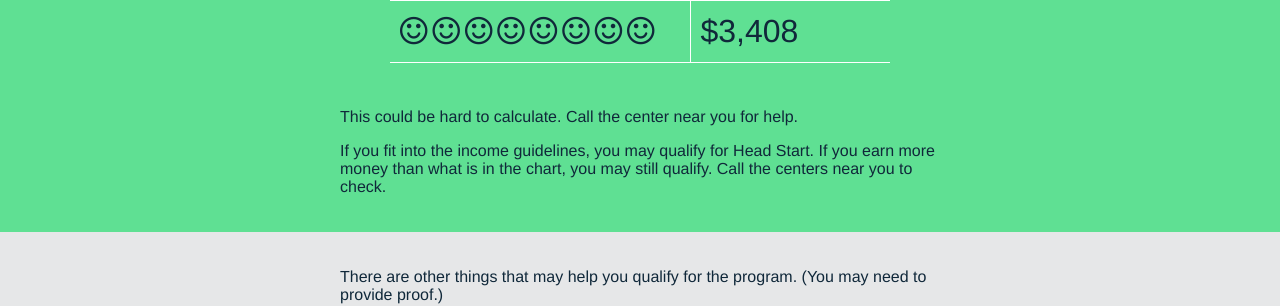
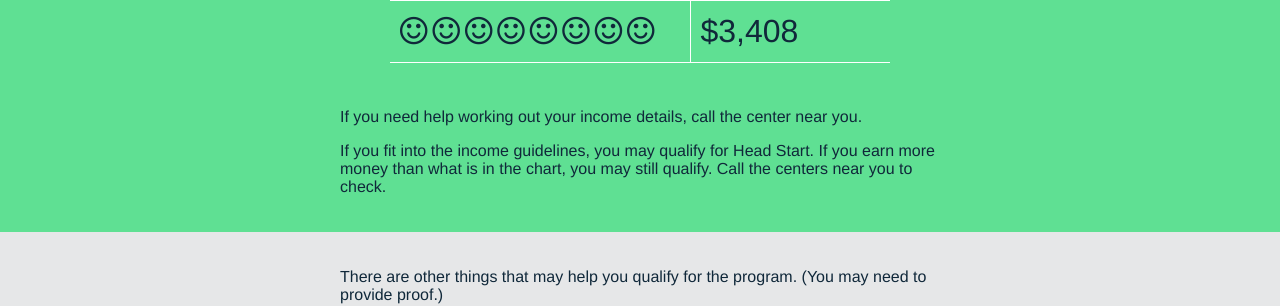
Before and after one commit to workdept/detroit-head-start, a Jekyll site: the page built from index.html, in a window 1280 px wide and 900 px high, scrolled down 1740 px. Shown: the part 152-458 px from the top of the window. Built offline with Jekyll 4.4.1, drawn with Linux system fonts in a browser that asks for light colours; nearby versions of some CDN libraries.

Commit message:
Update index.html

```diff
--- a/index.html
+++ b/index.html
@@ -181,9 +181,9 @@ testimonial-2:
                     </tr>
                 </tbody>
             </table>
-        <p>This could be hard to calculate. Call the center near you for help.</p>
+        <p>If you need help working out your income details, call the center near you.</p>
 
-            <p>If you fit into the income guidelines, you may qualify for Head Start. If you earn more money than what is in the chart, you may still qualify. Call the centers near you to check.</p>
+        <p>If you fit into the income guidelines, you may qualify for Head Start. If you earn more money than what is in the chart, you may still qualify. Call the centers near you to check.</p>
         </div>
     </div>
 
```
